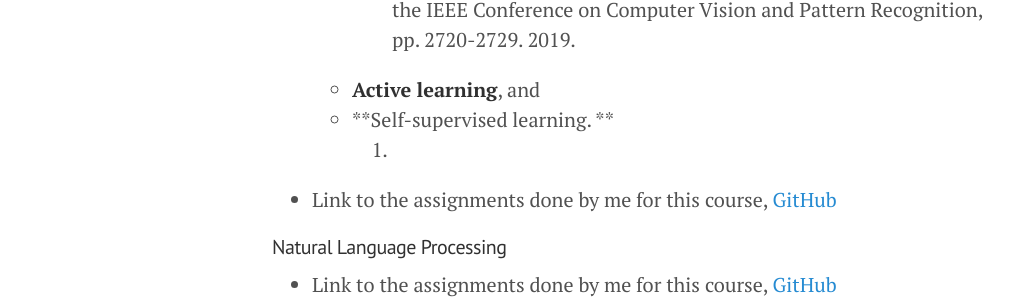
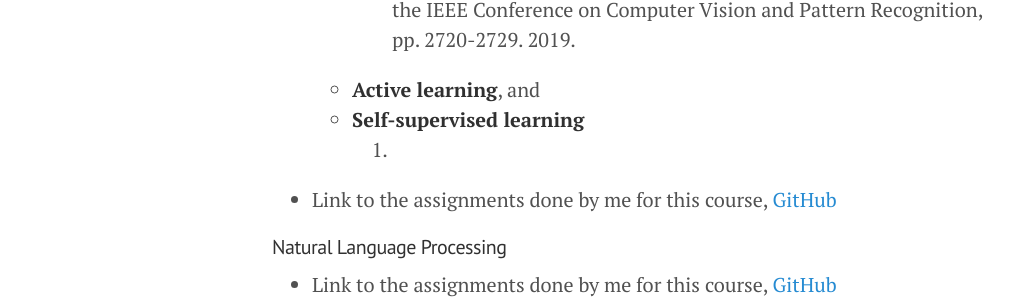
Before and after one commit to raotnameh/raotnameh.github.io, a Jekyll site: the page built from coursework.md, in a window 1280 px wide. Shown: the part 1183-1485 px from the top of the page, without its empty margins (8-1031 px from the left). Built offline with Jekyll 4.4.1, drawn with Linux system fonts in a browser that asks for light colours.

Commit message:
It's just my website

```diff
--- a/coursework.md
+++ b/coursework.md
@@ -29,7 +29,7 @@ Here is a list of courses that I have/am taken/taking during my Ph.D.
     4. Sun, Baochen, Jiashi Feng, and Kate Saenko. "Correlation alignment for unsupervised domain adaptation." In Domain Adaptation in Computer Vision Applications, pp. 153-171. Springer, Cham, 2017.
     5. You, Kaichao, Mingsheng Long, Zhangjie Cao, Jianmin Wang, and Michael I. Jordan. "Universal domain adaptation." In Proceedings of the IEEE Conference on Computer Vision and Pattern Recognition, pp. 2720-2729. 2019.
   + **Active learning**, and
-  + **Self-supervised learning. **
+  + **Self-supervised learning**
     1.
 
 
```
